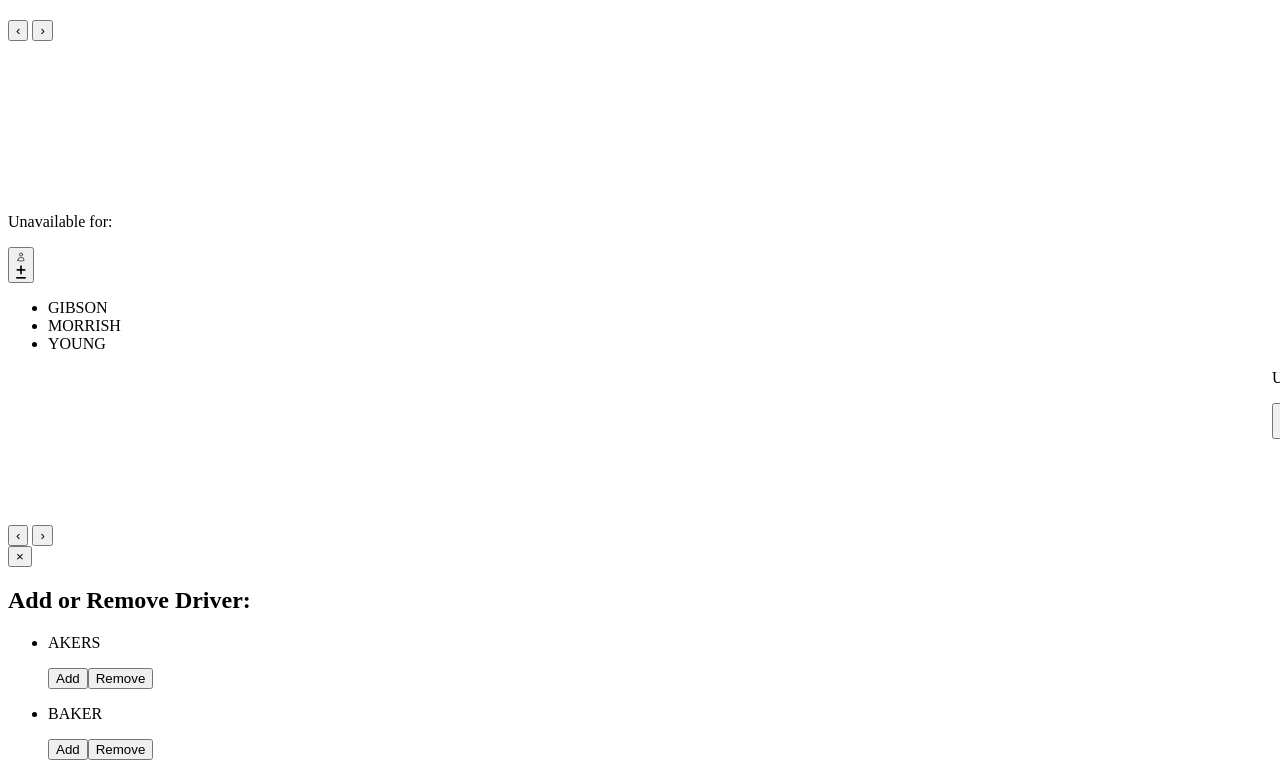
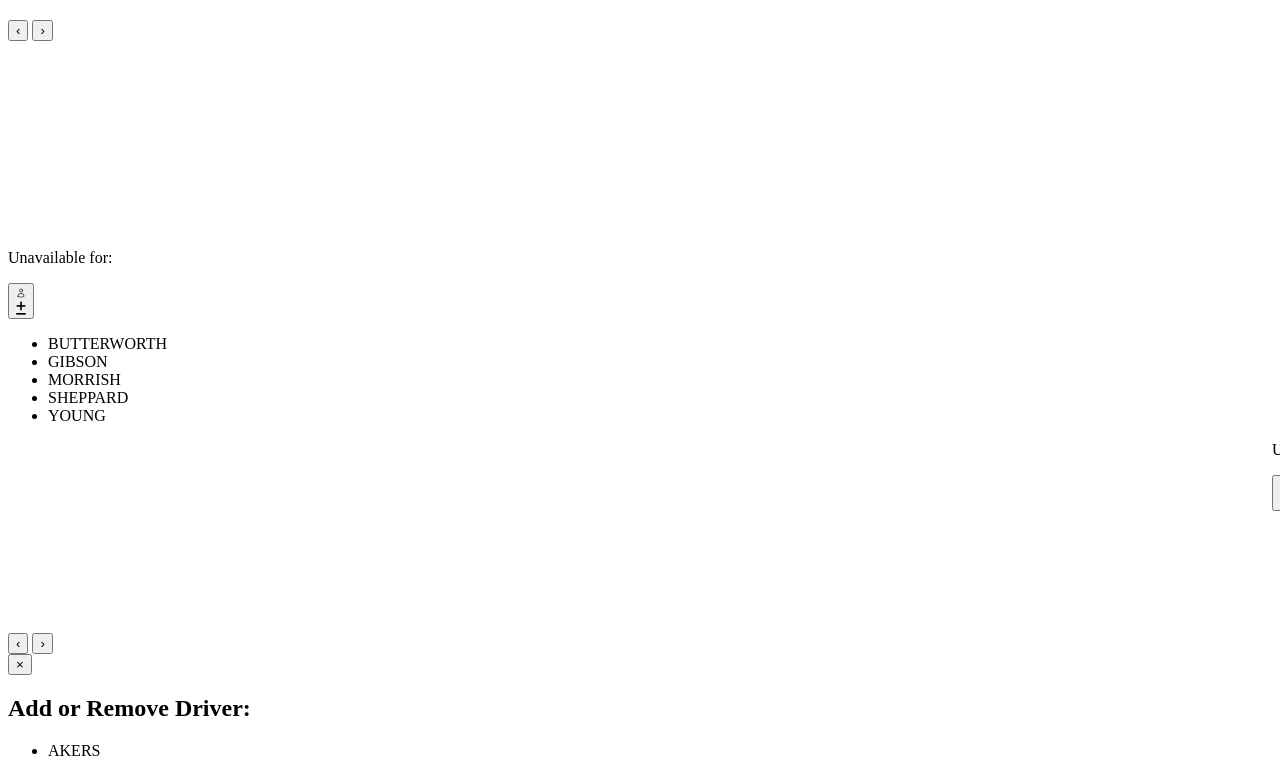
Before and after one commit to marky2402/DailySheetApp, a website with bundled scripts: page main.html in a window 1280 px wide. Shown: the part 621-1394 px from the top of the page. Built offline with nearby package versions, Linux system fonts and the light colour scheme.

Commit message:
add sheppard and butterworth to list of unavailable drivers in main.html

```diff
--- a/main.html
+++ b/main.html
@@ -169,8 +169,10 @@
               </button>
             </div>
             <ul class="unavailable--list unavailable--list--1">
+              <li class="unavailable--item">BUTTERWORTH</li>
               <li class="unavailable--item">GIBSON</li>
               <li class="unavailable--item">MORRISH</li>
+              <li class="unavailable--item">SHEPPARD</li>
               <li class="unavailable--item">YOUNG</li>
             </ul>
           </div>
@@ -198,8 +200,10 @@
               </button>
             </div>
             <ul class="unavailable--list unavailable--list--2">
+              <li class="unavailable--item">BUTTERWORTH</li>
               <li class="unavailable--item">GIBSON</li>
               <li class="unavailable--item">MORRISH</li>
+              <li class="unavailable--item">SHEPPARD</li>
               <li class="unavailable--item">YOUNG</li>
             </ul>
           </div>
@@ -227,8 +231,10 @@
               </button>
             </div>
             <ul class="unavailable--list unavailable--list--3">
+              <li class="unavailable--item">BUTTERWORTH</li>
               <li class="unavailable--item">GIBSON</li>
               <li class="unavailable--item">MORRISH</li>
+              <li class="unavailable--item">SHEPPARD</li>
               <li class="unavailable--item">YOUNG</li>
             </ul>
           </div>
```
